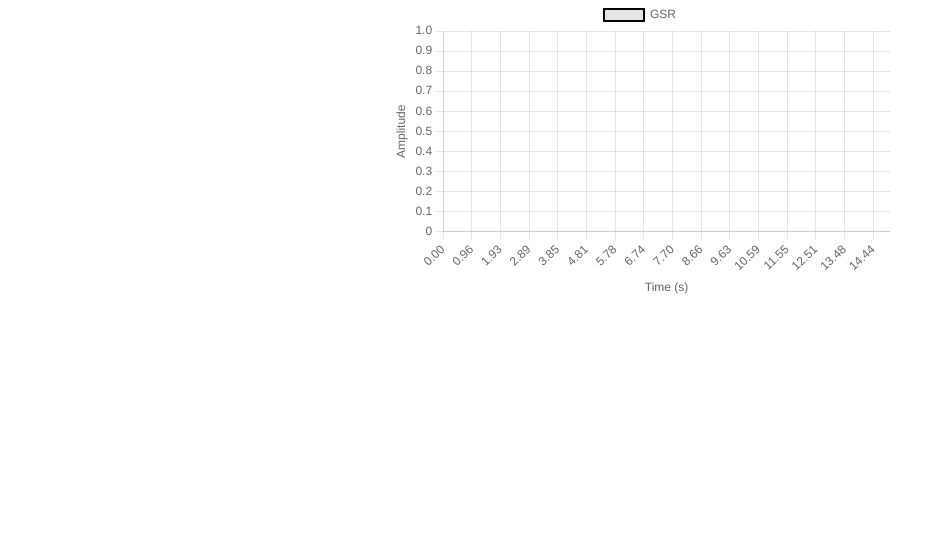
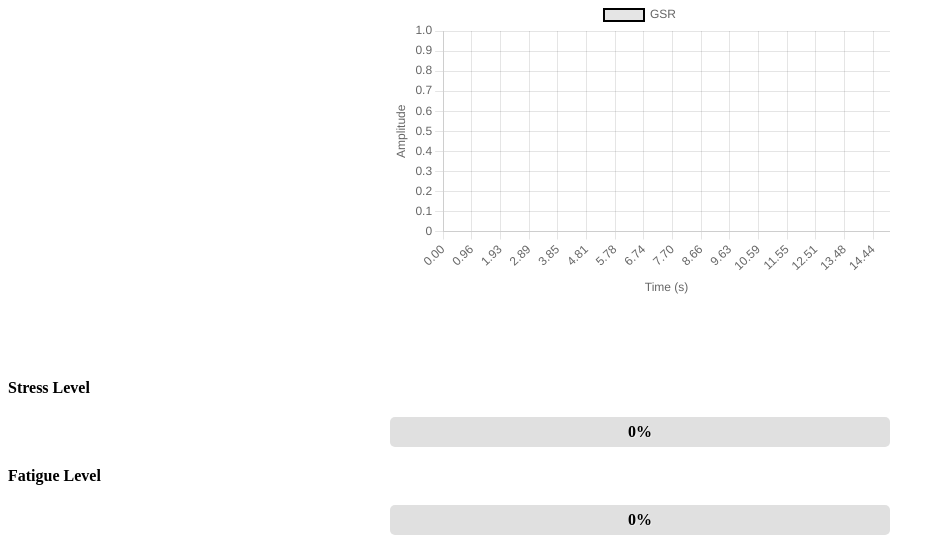
Before and after one commit to dennis-sarajlic/warfighter-app, a Flask app: page / in a window 1280 px wide. Shown: the part 558-1113 px from the top of the page, without its empty margins (0-945 px from the left). Before the commit the page ends 852 px from the top, so only its background shows below. Run offline with Flask 3, Linux system fonts and the light colour scheme; parts of the project's set-up code (start-up, migrations or seed data) failed here and were passed over; some libraries are stand-ins or nearby versions.

Commit message:
Stress and fatigue visualization bars

```diff
--- a/static/app.js
+++ b/static/app.js
@@ -175,3 +175,75 @@ socket.on('gsr_data', (msg) => {
   // Update chart
   gsrChart.update();
 });
+
+
+// Initialize queues for stress and fatigue with 200 zeros
+const MAX_QUEUE_SIZE = 200;
+let stressQueue = Array(MAX_QUEUE_SIZE).fill(0);
+let fatigueQueue = Array(MAX_QUEUE_SIZE).fill(0);
+
+// Add these lines to your existing JavaScript file
+// The socket variable is already defined in your code
+
+// Listen for 'predictions' events from the server
+socket.on('predictions', function(data) {
+    // Add new predictions to the queues and remove oldest ones
+    stressQueue.push(data.stress);
+    stressQueue.shift();
+
+    fatigueQueue.push(data.fatigue);
+    fatigueQueue.shift();
+
+    // Update the progress bars
+    updateBars();
+});
+
+// Function to update both progress bars
+function updateBars() {
+    // Get references to the progress bars
+    const stressBar = document.getElementById('stress-bar');
+    const fatigueBar = document.getElementById('fatigue-bar');
+    const stressPercentage = document.getElementById('stress-percentage');
+    const fatiguePercentage = document.getElementById('fatigue-percentage');
+
+    // Calculate the sum of values in each queue
+    const stressSum = stressQueue.reduce((acc, val) => acc + val, 0);
+    const fatigueSum = fatigueQueue.reduce((acc, val) => acc + val, 0);
+
+    // Calculate percentages
+    const stressPercentValue = (stressSum / MAX_QUEUE_SIZE) * 100;
+    const fatiguePercentValue = (fatigueSum / MAX_QUEUE_SIZE) * 100;
+
+    // Update the progress bars
+    if (stressBar) {
+        stressBar.style.width = `${stressPercentValue}%`;
+        updateBarColor(stressBar, stressPercentValue);
+    }
+
+    if (fatigueBar) {
+        fatigueBar.style.width = `${fatiguePercentValue}%`;
+        updateBarColor(fatigueBar, fatiguePercentValue);
+    }
+
+    // Update percentage text if elements exist
+    if (stressPercentage) {
+        stressPercentage.textContent = `${Math.round(stressPercentValue)}%`;
+    }
+
+    if (fatiguePercentage) {
+        fatiguePercentage.textContent = `${Math.round(fatiguePercentValue)}%`;
+    }
+}
+
+// Function to change bar color based on percentage
+function updateBarColor(bar, percentage) {
+    if (percentage < 25) {
+        bar.style.backgroundColor = '#4CAF50'; // Green
+    } else if (percentage < 50) {
+        bar.style.backgroundColor = '#FFC107'; // Amber
+    } else if (percentage < 75) {
+        bar.style.backgroundColor = '#FF9800'; // Orange
+    } else {
+        bar.style.backgroundColor = '#F44336'; // Red
+    }
+}
--- a/static/style.css
+++ b/static/style.css
@@ -39,3 +39,35 @@
     width: 500px;
     height: 300px;
 }
+
+.progress-container {
+    width: 100%;
+    max-width: 500px;
+    margin: 20px auto;
+    background-color: #e0e0e0;
+    border-radius: 5px;
+    position: relative;
+    height: 30px;
+    overflow: hidden;
+}
+
+.progress-bar {
+    height: 100%;
+    width: 0; /* Will be updated by JavaScript */
+    transition: width 0.3s ease, background-color 0.3s ease;
+}
+
+.percentage {
+    position: absolute;
+    top: 50%;
+    left: 50%;
+    transform: translate(-50%, -50%);
+    color: black;
+    font-weight: bold;
+    text-shadow: 1px 1px 1px rgba(255, 255, 255, 0.5);
+}
+
+.label {
+    font-weight: bold;
+    margin-bottom: 5px;
+}
--- a/templates/index.html
+++ b/templates/index.html
@@ -27,6 +27,18 @@
         </div>
     </div>
 
+    <div class="label">Stress Level</div>
+    <div class="progress-container">
+        <div id="stress-bar" class="progress-bar"></div>
+        <div id="stress-percentage" class="percentage">0%</div>
+    </div>
+
+    <div class="label">Fatigue Level</div>
+    <div class="progress-container">
+        <div id="fatigue-bar" class="progress-bar"></div>
+        <div id="fatigue-percentage" class="percentage">0%</div>
+    </div>
+
     <!-- Link to external JavaScript file -->
     <script src="{{ url_for('static', filename='app.js') }}"></script>
 </body>
```
Also changed, not shown: signals.db.
